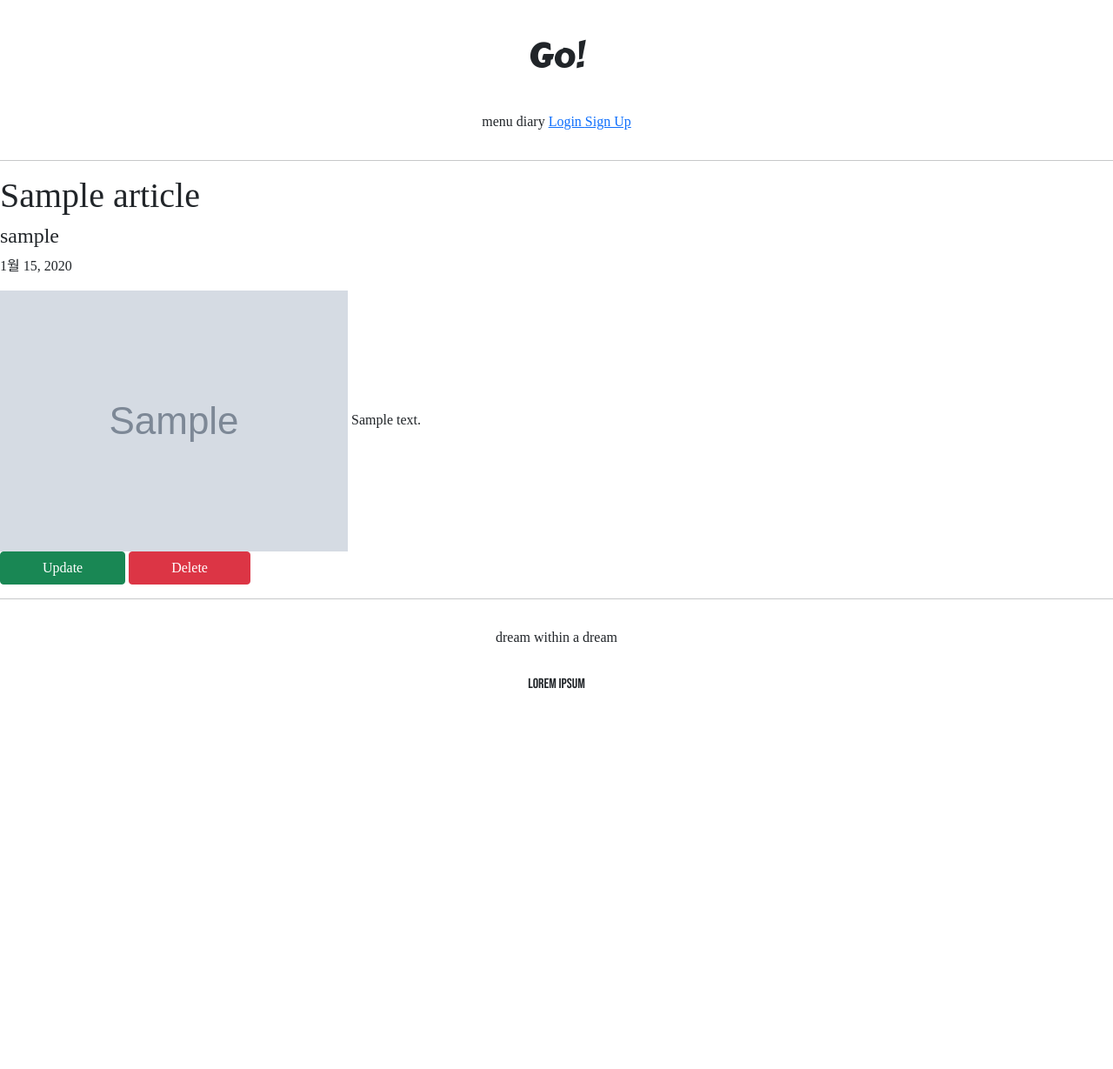
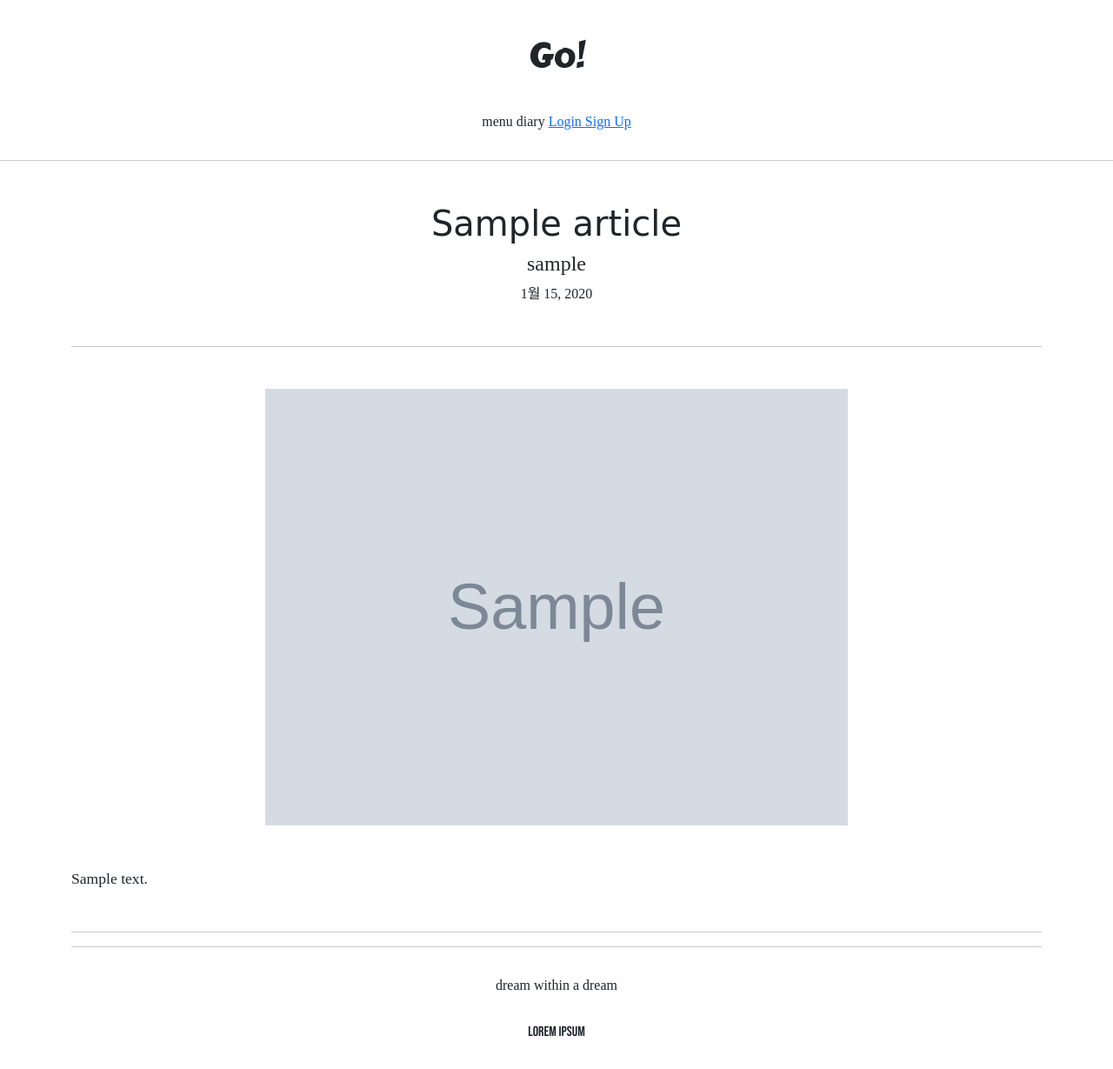
Before and after one commit to RYU339/new_pj_, a Django app: page /articles/detail/1 in a window 1280 px wide. Shown: the whole page at 87% size. Before the commit the page ends 792 px from the top, so only its background shows below. Run offline with Django 3.2, Linux system fonts and the light colour scheme; tables that the repository leaves empty hold one stand-in row (values such as "Sample post"); grey boxes marked "Sample" are stand-in pictures; parts of the project's set-up code (start-up, migrations or seed data) failed here and were passed over; some libraries are stand-ins or nearby versions; some web fonts are replaced.

Commit message:
21.08.06 New Project commit 1

```diff
--- a/articleapp/templates/articleapp/detail.html
+++ b/articleapp/templates/articleapp/detail.html
@@ -2,17 +2,24 @@
 
 {% block content %}
 
-    <div>
-        <div>
+    <div class="container text-center">
+        <div class="my-5">
             {#     게시글 제목, 글쓴이, 작성일자       #}
-            <h1>{{ target_article.title }}</h1>
+            <h1 class="NNS_B">{{ target_article.title }}</h1>
             <h4>{{ target_article.writer.profile.nickname }}</h4>
             <p>{{ target_article.created_at }}</p>
         </div>
-        <div>
+
+        <hr>
+
+        <div class="my-5">
             {#      게시글 대표이미지, 글 내용      #}
-            <img src="{{ target_article.image.url }}" alt="">
-            {{ target_article.content }}
+            <img src="{{ target_article.image.url }}" alt=""
+                 class="article_image">
+            <div class="my-5 article_content">
+                {{ target_article.content }}
+            </div>
+            {% if target_article.writer == user %}
             <div>
                 <a href="{% url 'articleapp:update' pk=target_article.pk %}"
                     class="btn btn-success px-5">
@@ -23,7 +30,14 @@
                     Delete
                 </a>
             </div>
+            {% endif %}
         </div>
+
+        <hr>
+
+        <div>
+            {#      댓글 내용, 댓글 작성자자      #}
+        </iv>
     </div>
 
 {% endblock %}
--- a/static/base.css
+++ b/static/base.css
@@ -41,3 +41,12 @@
 .round_button:hover{
     color: gray;
 }
+
+.article_content{
+    font-size: 1.1rem;
+    text-align: left;
+}
+
+.article_image{
+    width: 60%;
+}
```
